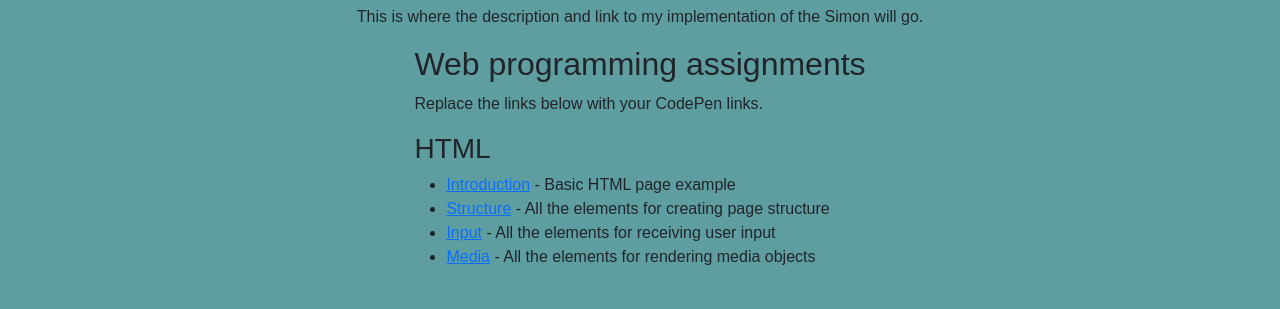
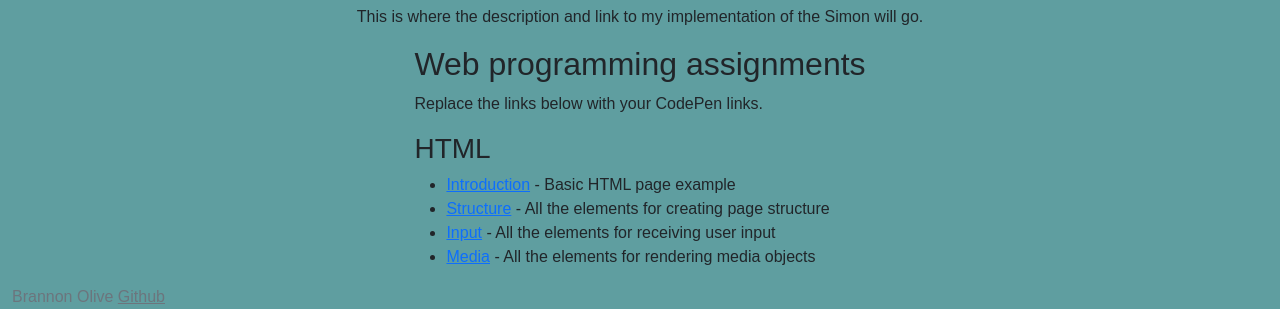
Before and after one commit to bolive2/startup, a plain HTML site: page index.html in a window 1280 px wide. Shown: the part 730-1039 px from the top of the page. Before the commit the page ends 1015 px from the top, so only its background shows below. Drawn offline with nearby package versions, Linux system fonts and the light colour scheme.

Commit message:
fixed github link

```diff
--- a/index.html
+++ b/index.html
@@ -75,5 +75,15 @@
         </ul>
       </section>
     </main>
+    <footer class="bg-dark text-dark text-muted">
+      <div class="container-fluid">
+        <span class="text-reset">Brannon Olive</span>
+        <a
+          class="text-reset"
+          href="https://github.com/bolive2/startup"
+          >Github</a
+        >
+      </div>
+    </footer>
   </body>
 </html>
```
